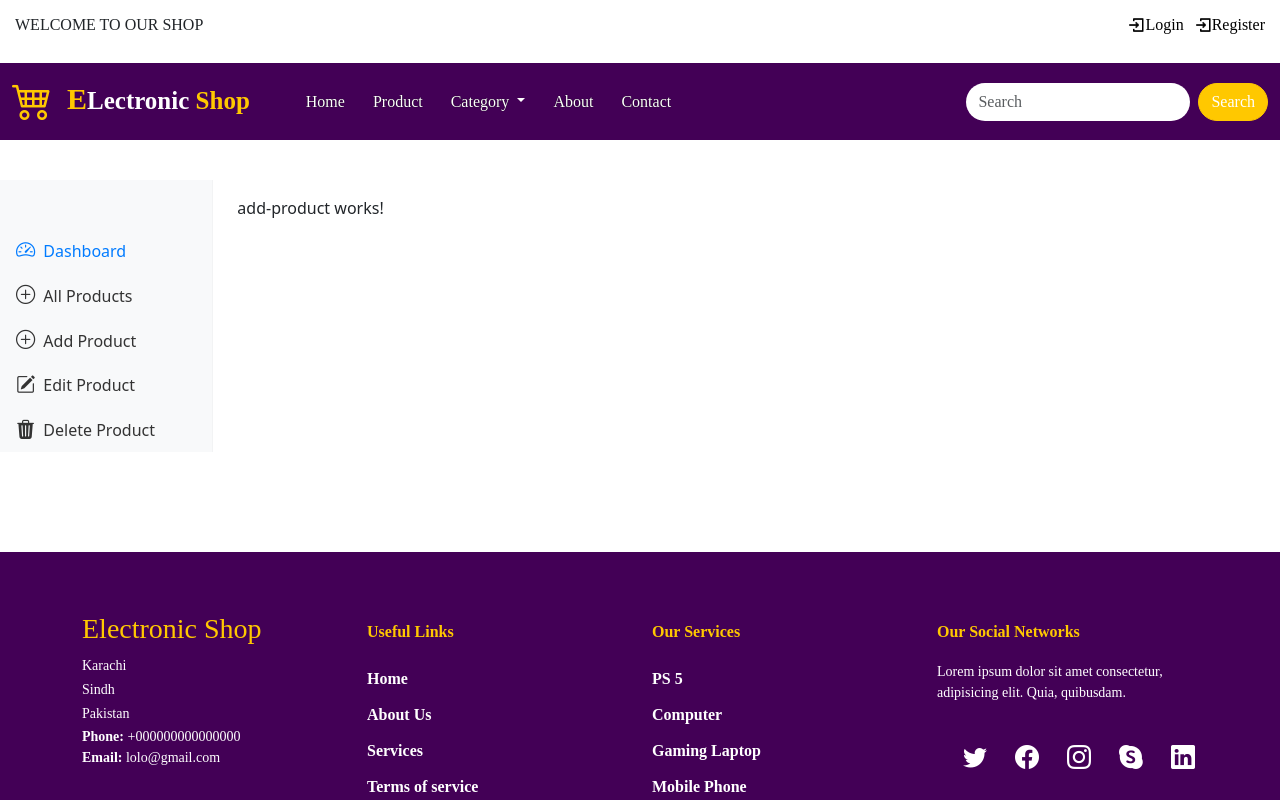
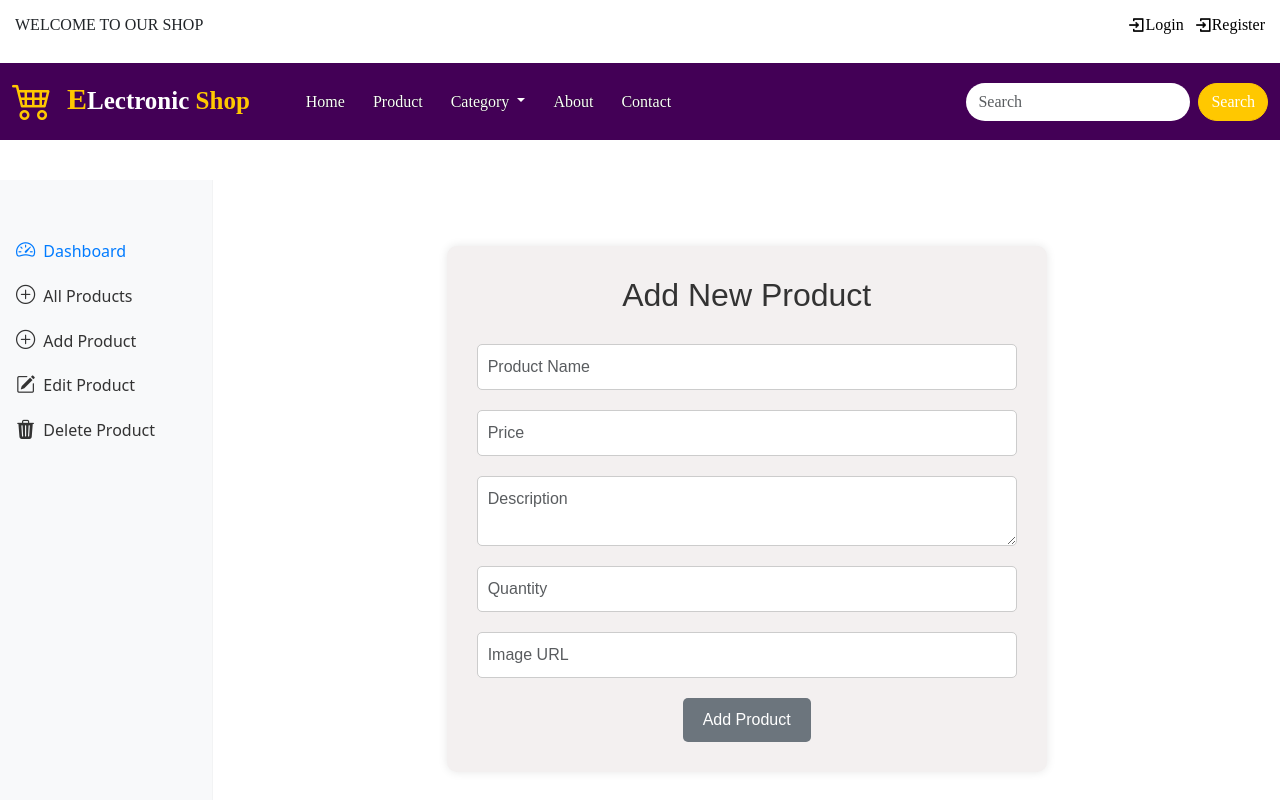
Before and after one commit to halamansou/Electronic-E-commerce-Website-Using-Angular, an Angular app: page /admin/add-product in a window 1280 px wide. Shown: the top 800 px of the page. Built offline with nearby package versions, Linux system fonts and the light colour scheme.

Commit message:
Add product for Admin Dashboard done

```diff
--- a/src/app/Components/admin/add-product/add-product.component.css
+++ b/src/app/Components/admin/add-product/add-product.component.css
@@ -0,0 +1,54 @@
+body {
+    font-family: Arial, sans-serif;
+    background-color: #fff;
+    margin: 0;
+    padding: 0;
+}
+
+.container {
+    max-width: 600px;
+    margin: 50px auto;
+    background-color: #f3f0f0;
+    border-radius: 10px;
+    box-shadow: 0 0 10px rgba(0, 0, 0, 0.1);
+    padding: 30px;
+}
+
+h2 {
+    text-align: center;
+    margin-bottom: 30px;
+    color: #333;
+}
+
+.form-control {
+    width: 100%;
+    padding: 10px;
+    border-radius: 5px;
+    border: 1px solid #ccc;
+    margin-bottom: 20px;
+    box-sizing: border-box;
+    font-size: 16px;
+}
+
+.form-control:focus {
+    border-color: #6C757D;
+    outline: none;
+}
+
+.form-button {
+    text-align: center;
+}
+
+.btn-primary {
+    background-color: #6C757D;
+    color: #fff;
+    border: none;
+    padding: 10px 20px;
+    border-radius: 5px;
+    cursor: pointer;
+    transition: background-color 0.3s ease;
+}
+
+.btn-primary:hover {
+    background-color: #495056;
+}
--- a/src/app/Components/admin/add-product/add-product.component.html
+++ b/src/app/Components/admin/add-product/add-product.component.html
@@ -1 +1,32 @@
-<p>add-product works!</p>
+<body>
+    <div class="container">
+        <h2>Add New Product</h2>
+        <form>
+            <div class="form-items">
+                <div class="mb-3">
+                    <input type="text" class="form-control" id="name" required placeholder="Product Name">
+                </div>
+
+                <div class="mb-3">
+                    <input type="number" class="form-control" id="price" required placeholder="Price">
+                </div>
+
+                <div class="mb-3">
+                    <textarea class="form-control" id="description" required placeholder="Description"></textarea>
+                </div>
+
+                <div class="mb-3">
+                    <input type="number" class="form-control" id="quantity" required placeholder="Quantity">
+                </div>
+
+                <div class="mb-3">
+                    <input type="text" class="form-control" id="image" required placeholder="Image URL">
+                </div>
+
+                <div class="form-button mt-3">
+                    <button type="submit" class="btn btn-primary">Add Product</button>
+                </div>
+            </div>
+        </form>
+    </div>
+</body>
--- a/src/app/Components/admin/add-product/add-product.component.ts
+++ b/src/app/Components/admin/add-product/add-product.component.ts
@@ -1,12 +1,34 @@
+import { FormsModule } from '@angular/forms';
 import { Component } from '@angular/core';
-
+import { HttpClient } from '@angular/common/http';
+import { Router } from '@angular/router';
+import { CommonModule } from '@angular/common';
 @Component({
   selector: 'app-add-product',
   standalone: true,
-  imports: [],
+  imports: [CommonModule, FormsModule],
   templateUrl: './add-product.component.html',
-  styleUrl: './add-product.component.css'
+  styleUrls: ['./add-product.component.css']
 })
 export class AddProductComponent {
+  product = {
+    name: '',
+    price: 0,
+    description: '',
+    quantity: 0,
+    image: ''
+  };
 
+  constructor(private http: HttpClient, private router: Router) {}
+
+  onSubmit() {
+    this.http.post('https://localhost:7158/api/Product', this.product)
+      .subscribe({
+        next: (response) => {
+          console.log('Product added successfully', response);
+          this.router.navigate(['/admin/all-products']);
+        },
+        error: (error) => console.error('There was an error!', error)
+      });
+  }
 }
--- a/src/app/Components/admin/all-product/all-product.component.html
+++ b/src/app/Components/admin/all-product/all-product.component.html
@@ -27,14 +27,15 @@
                   {{ product.quantity === 0 ? 'Not Available Now' : product.quantity }}
                 </td>
                 <td>
-                  <i
-                    class="mx-1 fs-5 text-warning bi bi-eye-fill"
-                    [routerLink]="['/products', product.id]"
-                    title="View Product"
-                  ></i>
+                 <!-- go to product details -->
+                  <a [routerLink]="['/productDetails', product.id]">
+                    <i class="mx-1 fs-5 text-warning bi bi-eye-fill" title="View Product"></i>
+                  </a>
+
+
                   <i
                     class="mx-1 fs-5 text-info bi bi-pencil-square"
-                    [routerLink]="['/products', product.id, 'edit']"
+                    [routerLink]="['/admin', 'edit-product' , product.id]"
                     title="Edit Product"
                   ></i>
                   <i
--- a/src/app/Components/admin/edit-product/edit-product.component.html
+++ b/src/app/Components/admin/edit-product/edit-product.component.html
@@ -1 +1 @@
-<p>edit-product works!</p>
+<h1>edit product form </h1>
```
Also changed, not shown: 1 other file (tests, documents, lock files or other folders).
